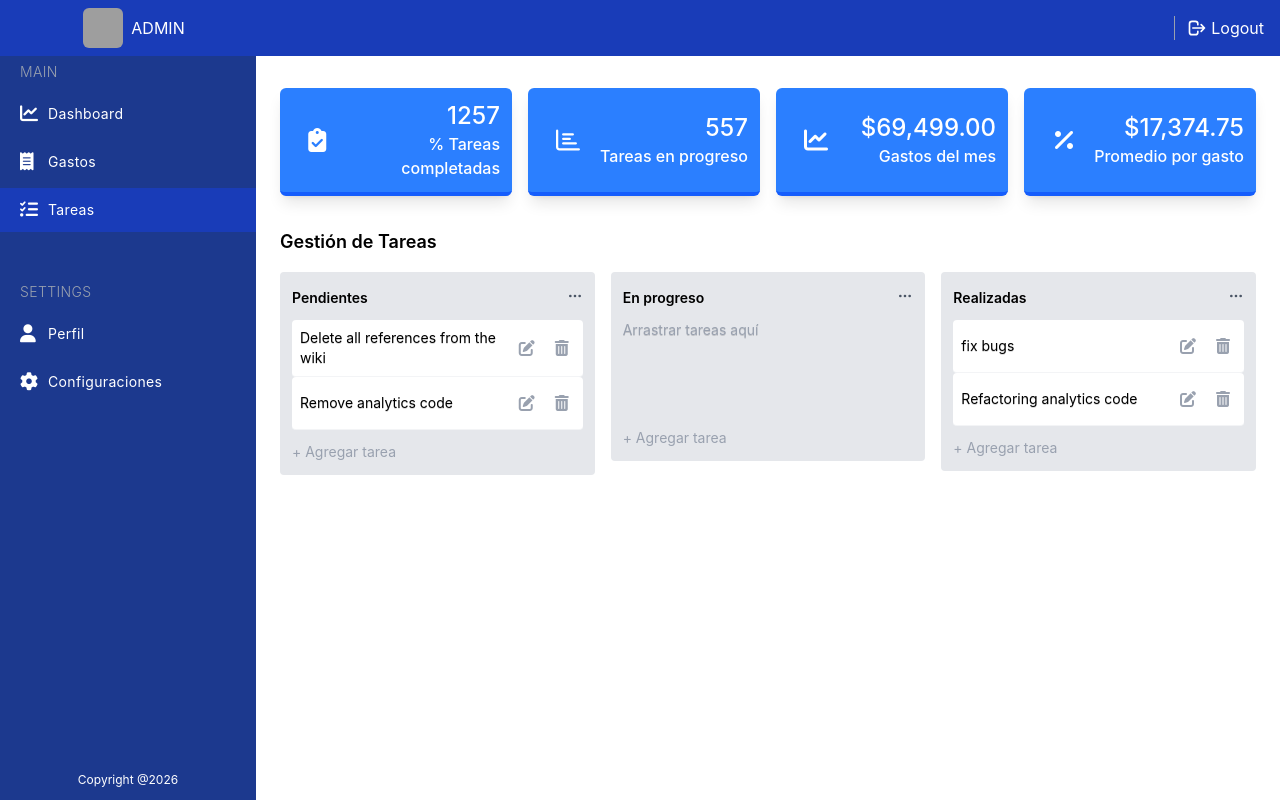
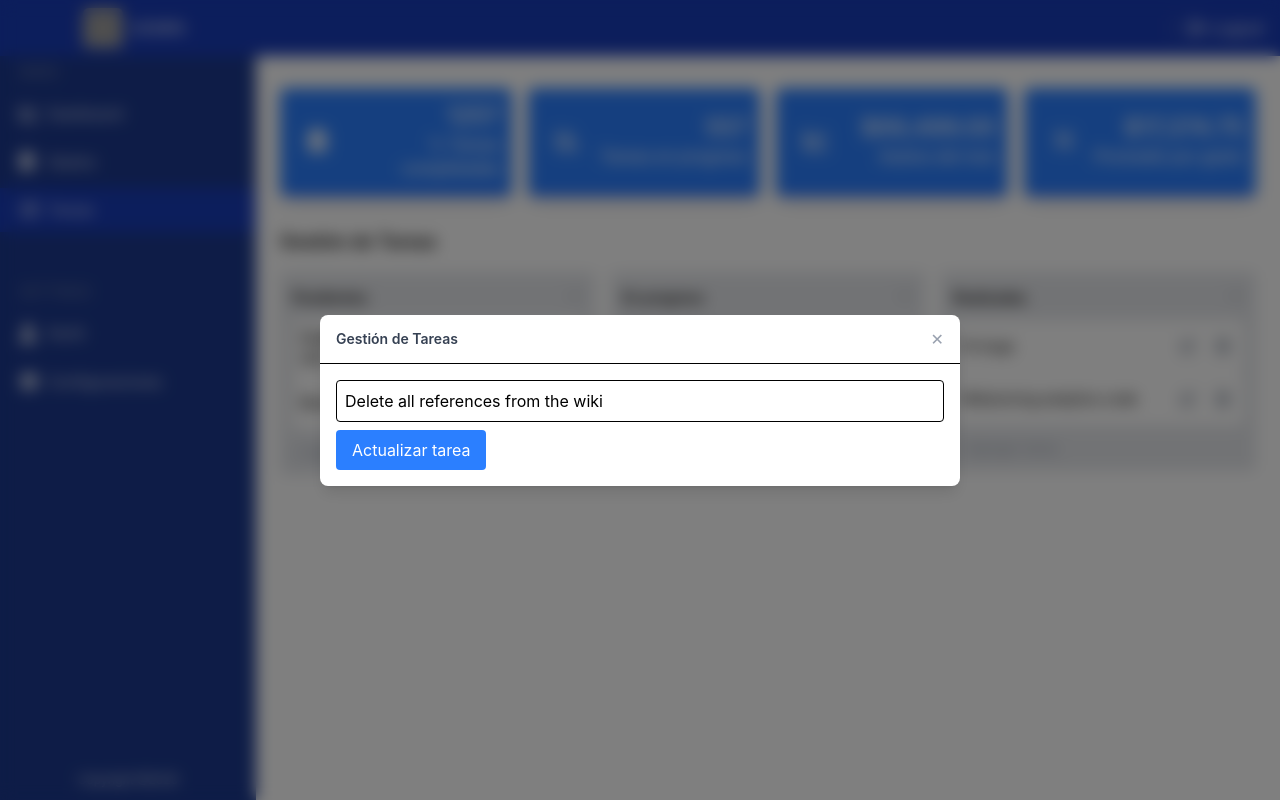
Before and after one commit to alexisg78/productivity-dashboard, an Angular app: page /dashboard/tasks in a window 1280 px wide. Both pictures are taken after a click on the button 526 px from the left and 348 px from the top of the page. Built offline with nearby package versions, Linux system fonts and the light colour scheme; grey boxes are pictures that could not be loaded.

Commit message:
feat(tasks): add task editing support via modal form workflow with signal store persistence

```diff
--- a/src/app/features/tasks/components/task-form/task-form.html
+++ b/src/app/features/tasks/components/task-form/task-form.html
@@ -8,5 +8,7 @@
     (input)="title.set($any($event.target).value)"
   />
 
-  <button type="submit" class="mt-2 rounded bg-blue-500 px-4 py-2 text-white">Agregar</button>
+  <button type="submit" class="mt-2 rounded bg-blue-500 px-4 py-2 text-white">
+    {{ isEditMode() ? 'Actualizar tarea' : 'Agregar tarea' }}
+  </button>
 </form>
--- a/src/app/features/tasks/components/task-form/task-form.ts
+++ b/src/app/features/tasks/components/task-form/task-form.ts
@@ -1,4 +1,5 @@
-import { Component, input, output, signal } from '@angular/core';
+import { Component, computed, effect, input, output, signal } from '@angular/core';
+import { TaskModel } from '../../interfaces/task-model';
 
 @Component({
   selector: 'task-form',
@@ -8,20 +9,51 @@ import { Component, input, output, signal } from '@angular/core';
 export class TaskForm {
   columnId = input.required<string>();
 
+  task = input<TaskModel | null>(null);
+
+  title = signal('');
+
   taskCreated = output<{
     content: string;
     columnId: string;
   }>();
 
-  title = signal('');
+  taskUpdated = output<{
+    id: number;
+    content: string;
+    columnId: string;
+  }>();
+
+  isEditMode = computed(() => this.task() !== null);
+
+  constructor() {
+    effect(() => {
+      const task = this.task();
+
+      if (task) {
+        this.title.set(task.content);
+      } else {
+        this.title.set('');
+      }
+    });
+  }
 
   onSubmit() {
     const value = this.title();
+
     if (!value.trim()) return;
 
-    this.taskCreated.emit({
-      content: value,
-      columnId: this.columnId(),
-    });
+    if (this.isEditMode()) {
+      this.taskUpdated.emit({
+        id: this.task()!.id,
+        content: value,
+        columnId: this.columnId(),
+      });
+    } else {
+      this.taskCreated.emit({
+        content: value,
+        columnId: this.columnId(),
+      });
+    }
   }
 }
--- a/src/app/features/tasks/pages/task-page.html
+++ b/src/app/features/tasks/pages/task-page.html
@@ -3,9 +3,16 @@
   [connectedLists]="connectedLists()"
   (taskDropped)="handleDrop($event)"
   (addTask)="openAddTaskModal($event)"
+  (deleteTask)="deleteTask($event)"
+  (editTask)="openEditModal($event)"
 />
 @if (showTaskModal()) {
   <modal (close)="showTaskModal.set(false)" [title]="'Gestión de Tareas'">
-    <task-form [columnId]="selectedColumnId()!" (taskCreated)="createTask($event)" />
+    <task-form
+      [columnId]="selectedColumnId()!"
+      [task]="selectedTask()"
+      (taskCreated)="createTask($event)"
+      (taskUpdated)="updateTask($event)"
+    />
   </modal>
 }
--- a/src/app/features/tasks/pages/task-page.ts
+++ b/src/app/features/tasks/pages/task-page.ts
@@ -4,6 +4,7 @@ import { TaskList } from '../components/task-list/task-list';
 import { CdkDragDrop, moveItemInArray, transferArrayItem } from '@angular/cdk/drag-drop';
 import { Modal } from '../../../shared/components/modal/modal';
 import { TaskForm } from '../components/task-form/task-form';
+import { TaskModel } from '../interfaces/task-model';
 
 const STORAGE_KEY = 'task';
 
@@ -39,6 +40,7 @@ export default class TaskPage {
   showTaskModal = signal(false);
 
   list = signal<TaskListModel[]>([]);
+  selectedTask = signal<TaskModel | null>(null);
 
   constructor() {
     const stored = localStorage.getItem(STORAGE_KEY);
@@ -77,6 +79,7 @@ export default class TaskPage {
   openAddTaskModal(columnId: string) {
     this.selectedColumnId.set(columnId);
     this.showTaskModal.set(true);
+    this.selectedTask.set(null);
   }
 
   createTask(event: { content: string; columnId: string }) {
@@ -99,10 +102,44 @@ export default class TaskPage {
     );
 
     this.showTaskModal.set(false);
+    this.selectedTask.set(null);
+  }
+
+  updateTask(event: { id: number; content: string; columnId: string }) {
+    this.list.update((lists) =>
+      lists.map((list) => {
+        if (list.id !== event.columnId) return list;
+
+        return {
+          ...list,
+          tasks: list.tasks.map((task) =>
+            task.id === event.id ? { ...task, content: event.content } : task,
+          ),
+        };
+      }),
+    );
+
+    this.showTaskModal.set(false);
+    this.selectedTask.set(null);
   }
 
   loadFromStorage(): TaskListModel[] {
     const stored = localStorage.getItem(STORAGE_KEY);
     return stored ? JSON.parse(stored) : initialData;
   }
+
+  deleteTask(taskId: number) {
+    this.list.update((lists) =>
+      lists.map((list) => ({
+        ...list,
+        tasks: list.tasks.filter((task) => task.id !== taskId),
+      })),
+    );
+  }
+
+  openEditModal(task: TaskModel) {
+    this.selectedTask.set(task);
+    this.selectedColumnId.set(task.status);
+    this.showTaskModal.set(true);
+  }
 }
```
